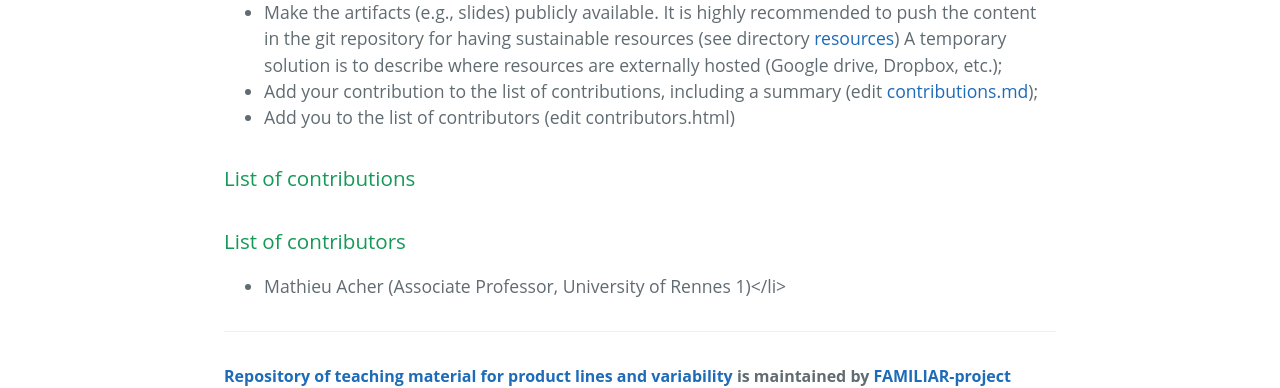
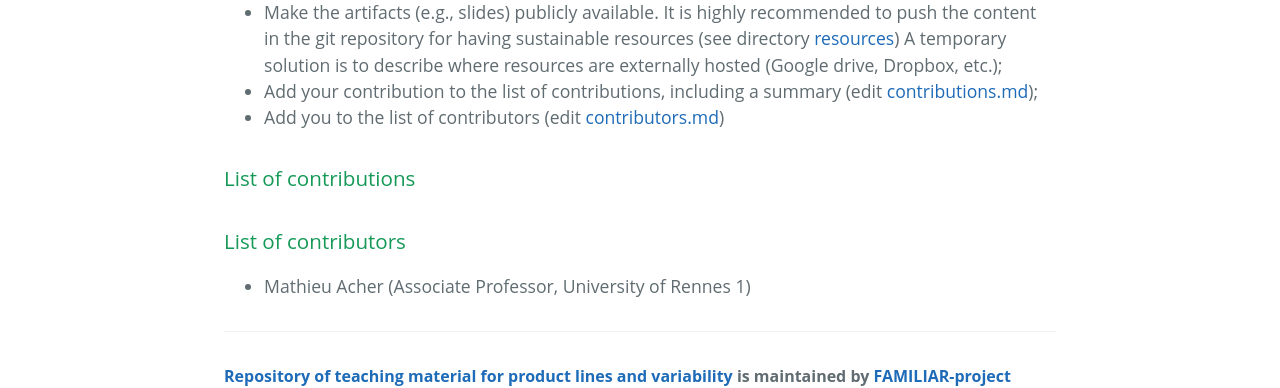
Before and after one commit to FAMILIAR-project/teaching, a Jekyll site: the page built from index.html, in a window 1280 px wide. Shown: the part 896-1284 px from the top of the page. Built offline with Jekyll 4.4.1, drawn with Linux system fonts in a browser that asks for light colours.

Commit message:
Fix </li> + link

```diff
--- a/_includes/cfc.md
+++ b/_includes/cfc.md
@@ -5,4 +5,4 @@
   resources (see directory <a href="https://github.com/{{ site.github_username }}/teaching/resources">resources</a>)
   A temporary solution is to describe where resources are externally hosted (Google drive, Dropbox, etc.);
  * Add your contribution to the list of contributions, including a summary (edit <a href="https://github.com/FAMILIAR-project/teaching/blob/gh-pages/_includes/contributions.md">contributions.md</a>);
- * Add you to the list of contributors (edit contributors.html)
+ * Add you to the list of contributors (edit <a href="https://github.com/FAMILIAR-project/teaching/blob/gh-pages/_includes/contributors.md">contributors.md</a>)
--- a/_includes/contributors.md
+++ b/_includes/contributors.md
@@ -1,3 +1,3 @@
 ### List of contributors
 
- * Mathieu Acher (Associate Professor, University of Rennes 1)</li>
+ * Mathieu Acher (Associate Professor, University of Rennes 1)
```
